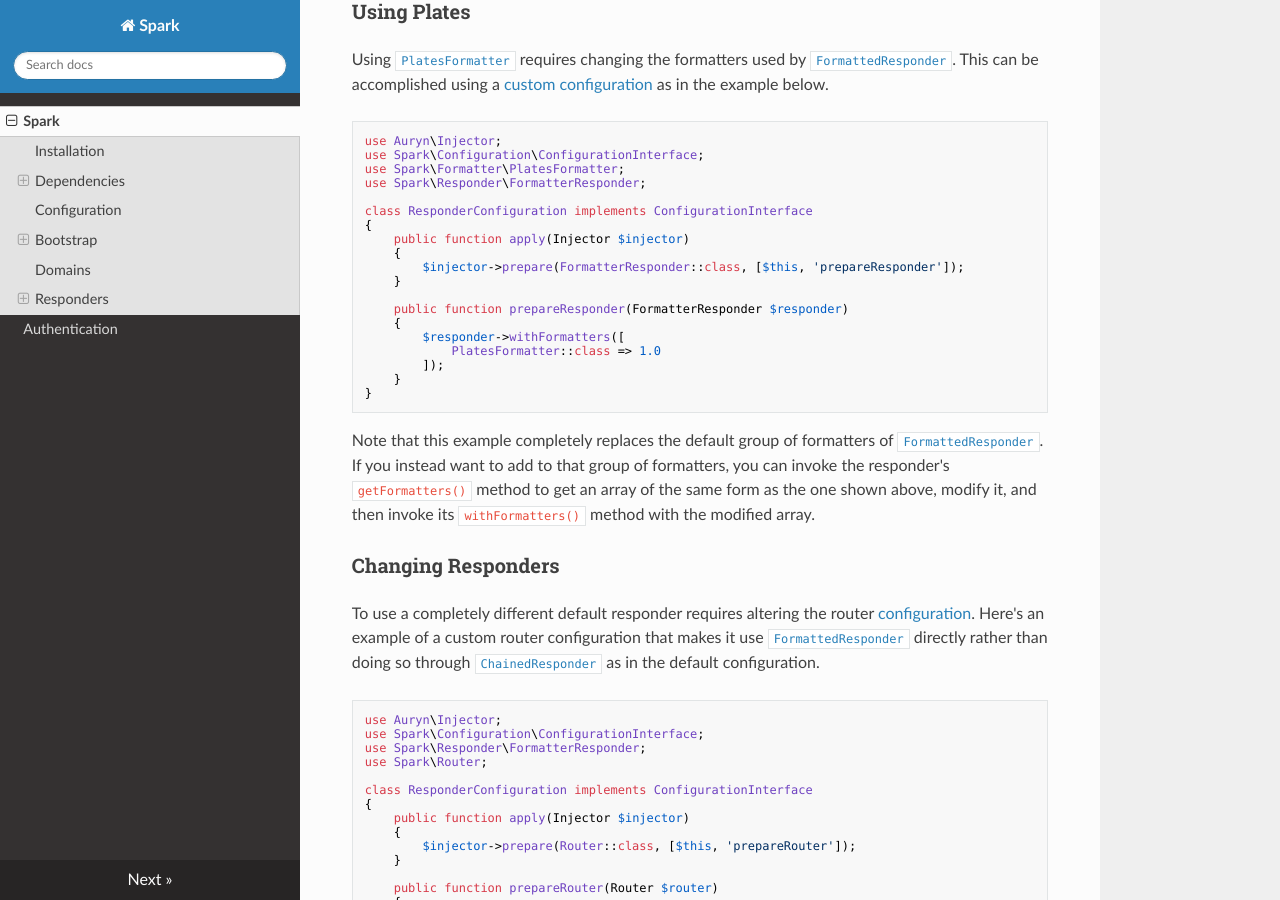
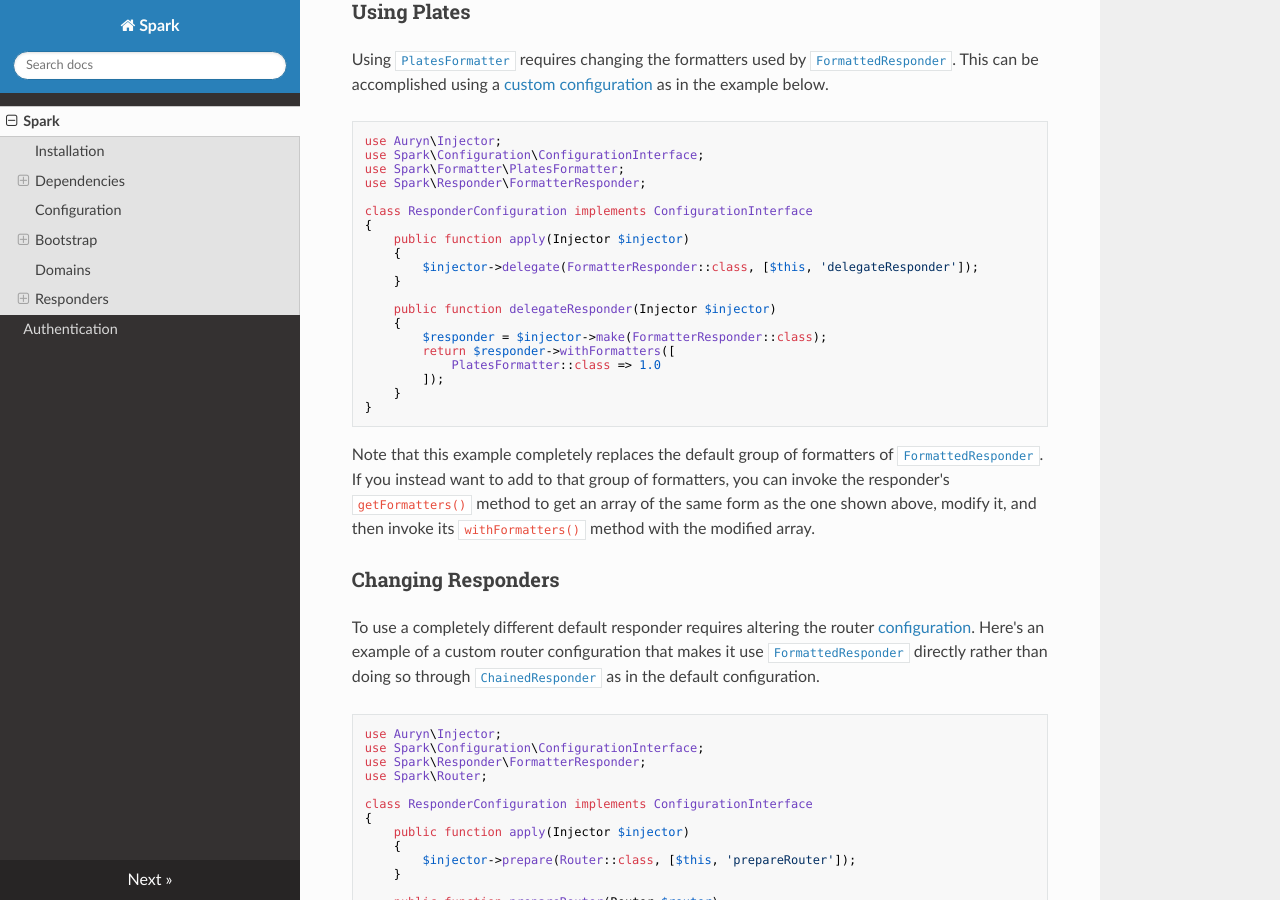
Before and after one commit to equip/framework, an MkDocs documentation site: the page built from docs/index.md, in a window 1280 px wide and 900 px high, scrolled down 9615 px. Built offline with MkDocs 1.6.1, drawn with Linux system fonts in a browser that asks for light colours; nearby versions of some CDN libraries; old or Windows-style settings are respelled for this version of MkDocs.

Commit message:
Correct a docs issue regarding Plates integration

```diff
--- a/docs/index.md
+++ b/docs/index.md
@@ -415,12 +415,13 @@ class ResponderConfiguration implements ConfigurationInterface
 {
     public function apply(Injector $injector)
     {
-        $injector->prepare(FormatterResponder::class, [$this, 'prepareResponder']);
+        $injector->delegate(FormatterResponder::class, [$this, 'delegateResponder']);
     }
 
-    public function prepareResponder(FormatterResponder $responder)
+    public function delegateResponder(Injector $injector)
     {
-        $responder->withFormatters([
+        $responder = $injector->make(FormatterResponder::class);
+        return $responder->withFormatters([
             PlatesFormatter::class => 1.0
         ]);
     }
```
